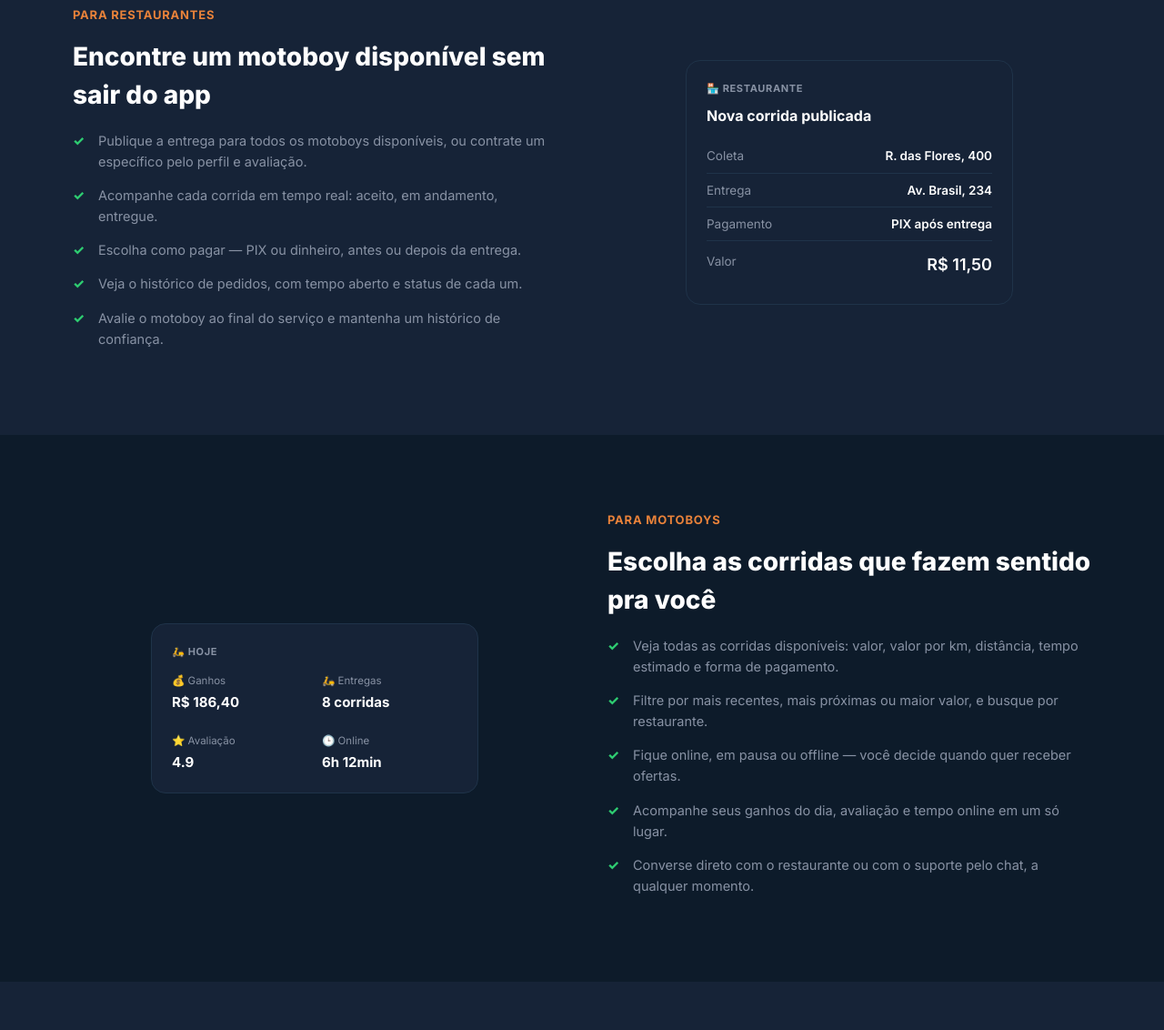
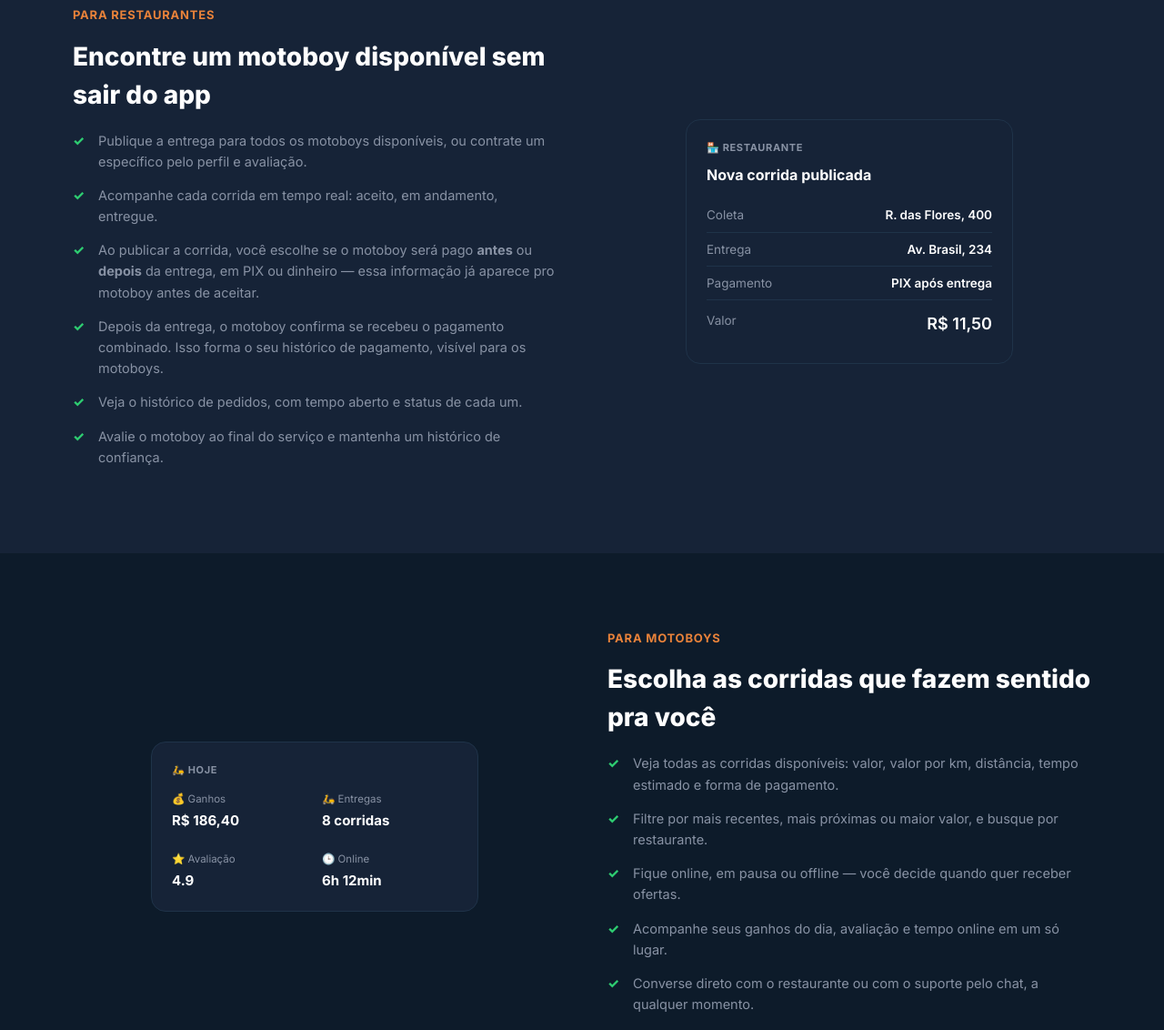
Before and after one commit to katriel-silva/tanamao-site, a plain HTML site: page index.html in a window 1280 px wide. Shown: the part 1216-2348 px from the top of the page at 91% size. Drawn offline with Linux system fonts and the light colour scheme.

Commit message:
Deixa mais claro o funcionamento do pagamento ao motoboy
Explica que o restaurante escolhe pagamento antes/depois da entrega,
que isso forma um histórico visível e que denúncia de não pagamento
pode bloquear a conta até análise.

Co-Authored-By: Claude Sonnet 5 <noreply@anthropic.com>

```diff
--- a/index.html
+++ b/index.html
@@ -115,7 +115,8 @@
         <ul class="check-list">
           <li>Publique a entrega para todos os motoboys disponíveis, ou contrate um específico pelo perfil e avaliação.</li>
           <li>Acompanhe cada corrida em tempo real: aceito, em andamento, entregue.</li>
-          <li>Escolha como pagar — PIX ou dinheiro, antes ou depois da entrega.</li>
+          <li>Ao publicar a corrida, você escolhe se o motoboy será pago <strong>antes</strong> ou <strong>depois</strong> da entrega, em PIX ou dinheiro — essa informação já aparece pro motoboy antes de aceitar.</li>
+          <li>Depois da entrega, o motoboy confirma se recebeu o pagamento combinado. Isso forma o seu histórico de pagamento, visível para os motoboys.</li>
           <li>Veja o histórico de pedidos, com tempo aberto e status de cada um.</li>
           <li>Avalie o motoboy ao final do serviço e mantenha um histórico de confiança.</li>
         </ul>
@@ -206,7 +207,7 @@
         <div class="trust-card">
           <div class="trust-card__icon">🟢</div>
           <h3>Pagamento confiável</h3>
-          <p>Corridas de restaurantes com histórico positivo de pagamento recebem um selo visível para o motoboy antes de aceitar.</p>
+          <p>Após cada entrega, o motoboy confirma se o restaurante pagou o combinado (antes ou depois da corrida, em PIX ou dinheiro). Restaurantes com bom histórico recebem um selo visível antes de o motoboy aceitar. Denúncia de não pagamento gera ocorrência e pode bloquear o restaurante até análise.</p>
         </div>
         <div class="trust-card">
           <div class="trust-card__icon">⭐</div>
```
